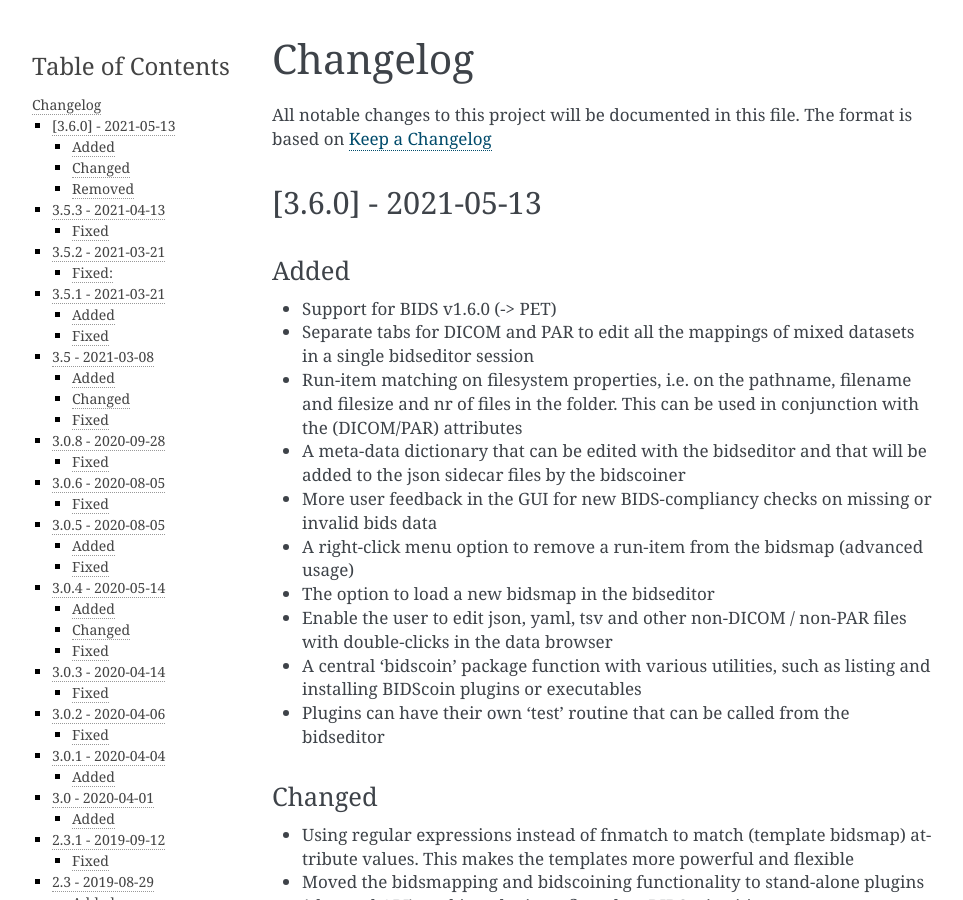
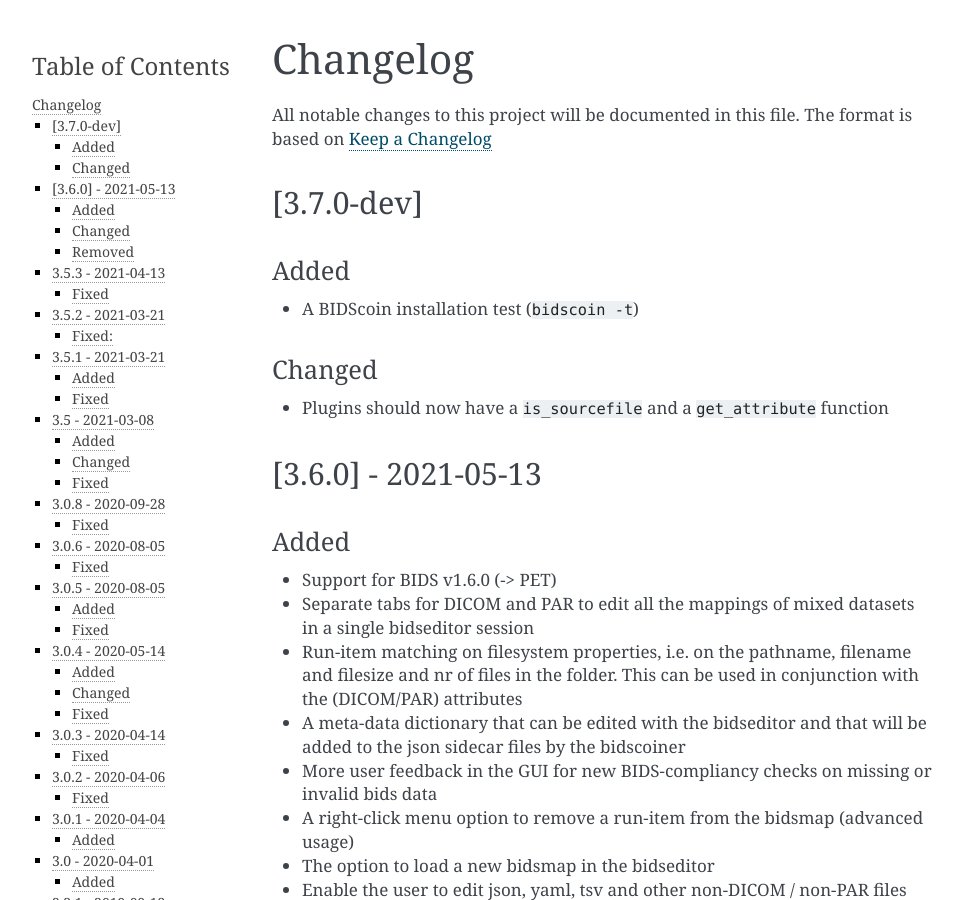
Before and after one commit to Donders-Institute/bidscoin, a Sphinx documentation site: the page built from docs/CHANGELOG.md, in a window 1280 px wide and 900 px high. Shown: the whole window, without its empty margins (148-1111 px from the left). Built offline with Sphinx 7.4.7, drawn with Linux system fonts in a browser that asks for light colours.

Commit message:
Updated doc

```diff
--- a/docs/CHANGELOG.md
+++ b/docs/CHANGELOG.md
@@ -1,6 +1,14 @@
 # Changelog
 
 All notable changes to this project will be documented in this file. The format is based on [Keep a Changelog](http://keepachangelog.com/en/1.0.0/)
+
+## [3.7.0-dev]
+
+### Added
+- A BIDScoin installation test (`bidscoin -t`)
+
+### Changed
+- Plugins should now have a `is_sourcefile` and a `get_attribute` function
 
 ## [3.6.0] - 2021-05-13
 
```
